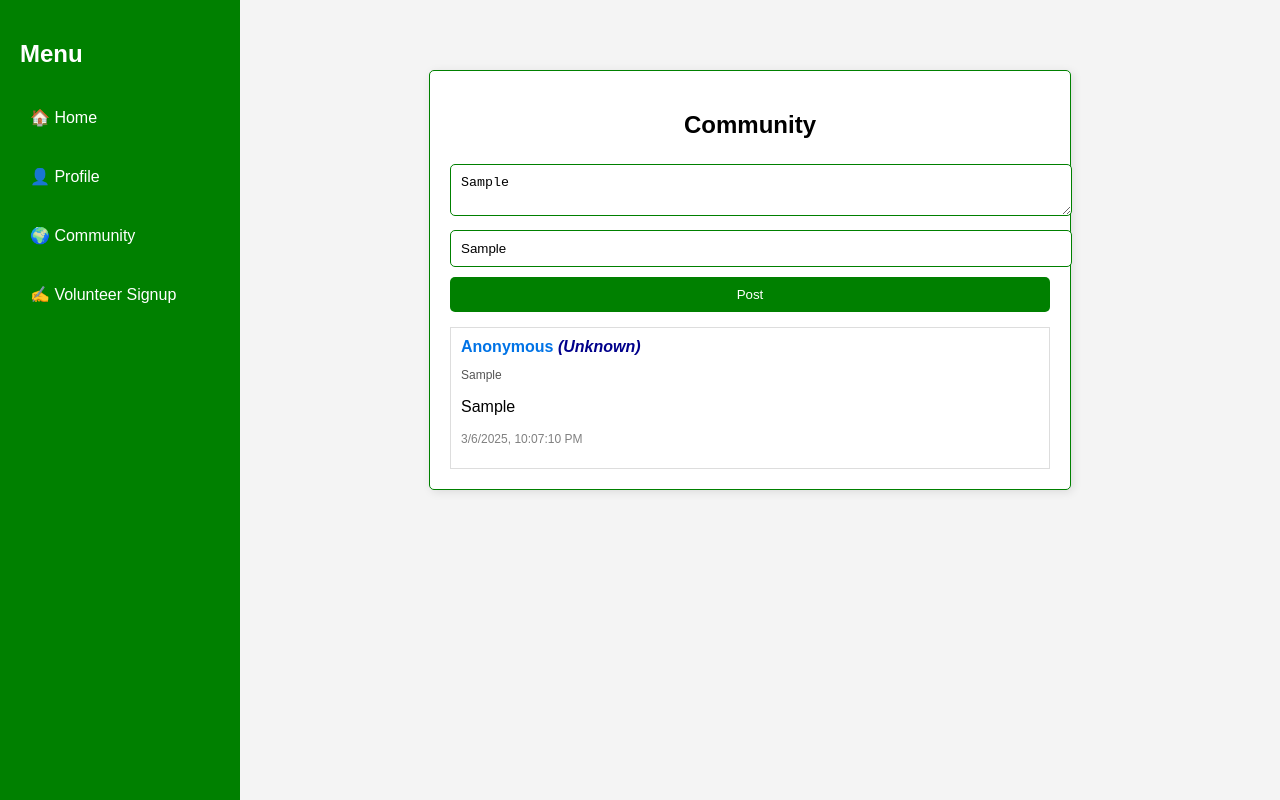
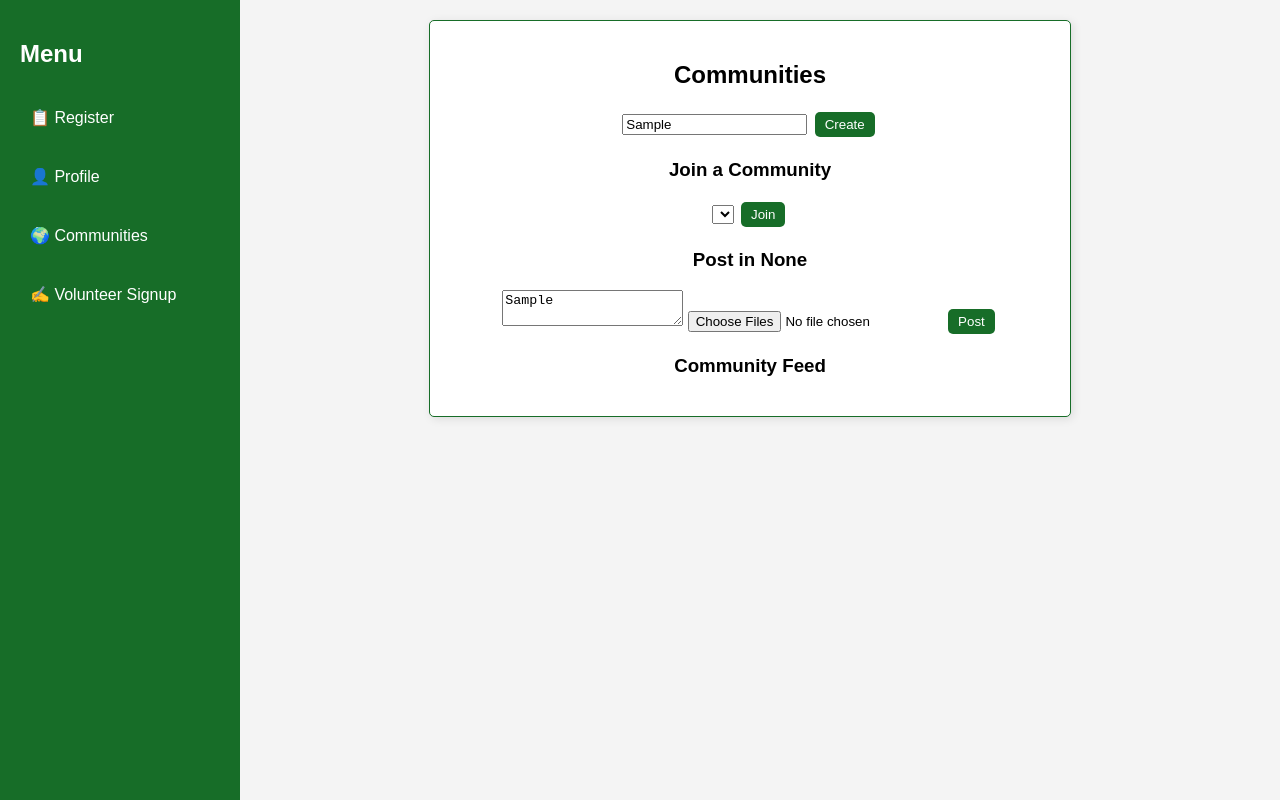
Before and after one commit to ntekkem/fwop, a plain HTML site: page community.html in a window 1280 px wide. Both pictures are taken after typing "Sample", "Sample" into the empty fields and a click on the button "Post". Drawn offline with Linux system fonts and the light colour scheme.

Commit message:
Update community.html

```diff
--- a/community.html
+++ b/community.html
@@ -3,21 +3,20 @@
 <head>
     <meta charset="UTF-8">
     <meta name="viewport" content="width=device-width, initial-scale=1.0">
-    <title>FWOP - Community</title>
+    <title>FWOP - Communities</title>
 
     <style>
-        /* Sidebar Styles */
         body {
             font-family: Arial, sans-serif;
             margin: 0;
             padding: 0;
+            background-color: #f4f4f4;
             display: flex;
-            background-color: #f4f4f4;
         }
         .sidebar {
             height: 100vh;
             width: 200px;
-            background-color: #008000;
+            background-color: #176d28;
             color: white;
             padding: 20px;
             position: fixed;
@@ -34,11 +33,9 @@
             margin: 10px 0;
         }
         .sidebar a:hover {
-            background-color: #005500;
+            background-color: #135622;
             border-radius: 5px;
         }
-
-        /* Main Content */
         .content {
             margin-left: 220px;
             padding: 20px;
@@ -49,130 +46,211 @@
             max-width: 600px;
             margin: auto;
             padding: 20px;
-            border: 1px solid #008000;
+            border: 1px solid #176d28;
             border-radius: 5px;
             background: white;
             box-shadow: 2px 2px 10px rgba(0, 0, 0, 0.1);
-            margin-top: 50px;
-        }
-        textarea, input, button {
-            width: 100%;
-            padding: 10px;
-            margin: 5px 0;
-            border: 1px solid #008000;
-            border-radius: 5px;
-        }
-        .btn {
-            background-color: #008000;
-            color: white;
-            cursor: pointer;
-            border: none;
-        }
-        .btn:hover {
-            background-color: #005500;
         }
         .post {
             border: 1px solid #ddd;
             padding: 10px;
             margin-top: 10px;
+            border-radius: 5px;
             background: white;
             text-align: left;
-            position: relative;
         }
-        .timestamp {
-            font-size: 12px;
-            color: gray;
+        .post .actions {
+            display: flex;
+            justify-content: space-between;
+            margin-top: 10px;
         }
-        .username {
-            font-weight: bold;
+        .btn {
+            background-color: #176d28;
+            color: white;
+            border: none;
+            padding: 5px 10px;
             cursor: pointer;
-            color: #0073e6;
+            border-radius: 5px;
+            margin: 3px;
         }
-        .username:hover {
-            text-decoration: underline;
+        .btn:hover {
+            background-color: #135622;
         }
-        .year {
-            font-style: italic;
-            color: darkblue;
+        .reaction {
+            cursor: pointer;
+            font-size: 18px;
+            margin-right: 10px;
         }
-        .location {
-            font-size: 12px;
-            color: #555;
+        .reply-section {
+            margin-left: 20px;
+            border-left: 2px solid #ddd;
+            padding-left: 10px;
         }
     </style>
 </head>
 
 <body>
 
-    <!-- Sidebar Menu -->
+    <!-- Sidebar -->
     <div class="sidebar">
         <h2>Menu</h2>
-        <a href="index.html">🏠 Home</a>
+        <a href="register.html">📋 Register</a>
         <a href="profile.html">👤 Profile</a>
-        <a href="community.html">🌍 Community</a>
+        <a href="community.html">🌍 Communities</a>
         <a href="signup.html">✍️ Volunteer Signup</a>
     </div>
 
-    <!-- Main Content -->
+    <!-- Community Page Content -->
     <div class="content">
         <div class="container">
-            <h2>Community</h2>
+            <h2>Communities</h2>
+            <input type="text" id="communityName" placeholder="Create a new community">
+            <button class="btn" onclick="createCommunity()">Create</button>
+
+            <h3>Join a Community</h3>
+            <select id="communityList"></select>
+            <button class="btn" onclick="joinCommunity()">Join</button>
+
+            <h3>Post in <span id="currentCommunity">None</span></h3>
             <textarea id="postContent" placeholder="Write something..."></textarea>
-            <input type="text" id="postLocation" placeholder="Location (Optional)">
+            <input type="file" id="postImage" multiple>
             <button class="btn" onclick="submitPost()">Post</button>
-            <div id="posts"></div>
+
+            <h3>Community Feed</h3>
+            <div id="feed"></div>
         </div>
     </div>
 
     <script>
-        let userProfile = JSON.parse(localStorage.getItem("fwop_profile")) || {};
+        let communities = JSON.parse(localStorage.getItem("fwop_communities")) || [];
+        let currentCommunity = localStorage.getItem("fwop_currentCommunity") || "None";
+        document.getElementById("currentCommunity").innerText = currentCommunity;
+
+        function createCommunity() {
+            let name = document.getElementById("communityName").value.trim();
+            if (name === "" || communities.includes(name)) return;
+            communities.push(name);
+            localStorage.setItem("fwop_communities", JSON.stringify(communities));
+            updateCommunityList();
+        }
+
+        function updateCommunityList() {
+            let list = document.getElementById("communityList");
+            list.innerHTML = "";
+            communities.forEach(name => {
+                let option = document.createElement("option");
+                option.value = name;
+                option.innerText = name;
+                list.appendChild(option);
+            });
+        }
+
+        function joinCommunity() {
+            let name = document.getElementById("communityList").value;
+            if (!name) return;
+            localStorage.setItem("fwop_currentCommunity", name);
+            document.getElementById("currentCommunity").innerText = name;
+            loadFeed();
+        }
 
         function submitPost() {
-            let content = document.getElementById("postContent").value.trim();
-            let location = document.getElementById("postLocation").value.trim();
-            if (content === "") {
-                alert("Write something!");
+            if (currentCommunity === "None") {
+                alert("Please join a community first.");
                 return;
             }
 
+            let content = document.getElementById("postContent").value.trim();
+            let images = document.getElementById("postImage").files;
+            if (content === "" && images.length === 0) return;
+
             let post = {
                 id: Date.now(),
-                name: userProfile.name || "Anonymous",
-                year: userProfile.year || "Unknown",
-                location: location || "Location not provided",
+                community: currentCommunity,
                 content: content,
-                timestamp: new Date().toLocaleString()
+                images: [],
+                reactions: { up: 0, down: 0 },
+                replies: []
             };
 
+            for (let file of images) {
+                let reader = new FileReader();
+                reader.onload = function (e) {
+                    post.images.push(e.target.result);
+                    localStorage.setItem("fwop_posts", JSON.stringify(posts));
+                    loadFeed();
+                };
+                reader.readAsDataURL(file);
+            }
+
             let posts = JSON.parse(localStorage.getItem("fwop_posts")) || [];
-            posts.unshift(post);
+            posts.push(post);
             localStorage.setItem("fwop_posts", JSON.stringify(posts));
-            displayPosts();
+            loadFeed();
         }
 
-        function displayPosts() {
-            let postsContainer = document.getElementById("posts");
-            postsContainer.innerHTML = "";
+        function loadFeed() {
+            let feed = document.getElementById("feed");
+            feed.innerHTML = "";
             let posts = JSON.parse(localStorage.getItem("fwop_posts")) || [];
-
-            posts.forEach(post => {
+            posts.filter(post => post.community === currentCommunity).forEach(post => {
                 let postDiv = document.createElement("div");
                 postDiv.classList.add("post");
                 postDiv.innerHTML = `
-                    <span class="username" onclick="goToProfile()">${post.name} <span class="year">(${post.year})</span></span>
-                    <p class="location">${post.location}</p>
                     <p>${post.content}</p>
-                    <p class="timestamp">${post.timestamp}</p>
+                    ${post.images.map(img => `<img src="${img}" width="100">`).join("")}
+                    <div class="actions">
+                        <span class="reaction" onclick="react('${post.id}', 'up')">👍 ${post.reactions.up}</span>
+                        <span class="reaction" onclick="react('${post.id}', 'down')">👎 ${post.reactions.down}</span>
+                        <button class="btn" onclick="editPost('${post.id}')">Edit</button>
+                        <button class="btn" onclick="deletePost('${post.id}')">Delete</button>
+                        <button class="btn" onclick="reply('${post.id}')">Reply</button>
+                    </div>
+                    <div id="replies-${post.id}" class="reply-section">
+                        ${post.replies.map(reply => `<p>${reply}</p>`).join("")}
+                    </div>
                 `;
-                postsContainer.appendChild(postDiv);
+                feed.appendChild(postDiv);
             });
         }
 
-        function goToProfile() {
-            window.location.href = "profile.html";
+        function react(postId, type) {
+            let posts = JSON.parse(localStorage.getItem("fwop_posts")) || [];
+            let post = posts.find(p => p.id == postId);
+            post.reactions[type]++;
+            localStorage.setItem("fwop_posts", JSON.stringify(posts));
+            loadFeed();
         }
 
-        displayPosts();
+        function editPost(postId) {
+            let posts = JSON.parse(localStorage.getItem("fwop_posts")) || [];
+            let post = posts.find(p => p.id == postId);
+            let newText = prompt("Edit your post:", post.content);
+            if (newText) {
+                post.content = newText;
+                localStorage.setItem("fwop_posts", JSON.stringify(posts));
+                loadFeed();
+            }
+        }
+
+        function deletePost(postId) {
+            let posts = JSON.parse(localStorage.getItem("fwop_posts")) || [];
+            posts = posts.filter(p => p.id != postId);
+            localStorage.setItem("fwop_posts", JSON.stringify(posts));
+            loadFeed();
+        }
+
+        function reply(postId) {
+            let replyText = prompt("Write a reply:");
+            if (!replyText) return;
+            let posts = JSON.parse(localStorage.getItem("fwop_posts")) || [];
+            let post = posts.find(p => p.id == postId);
+            post.replies.push(replyText);
+            localStorage.setItem("fwop_posts", JSON.stringify(posts));
+            loadFeed();
+        }
+
+        updateCommunityList();
+        loadFeed();
     </script>
 
 </body>
```
